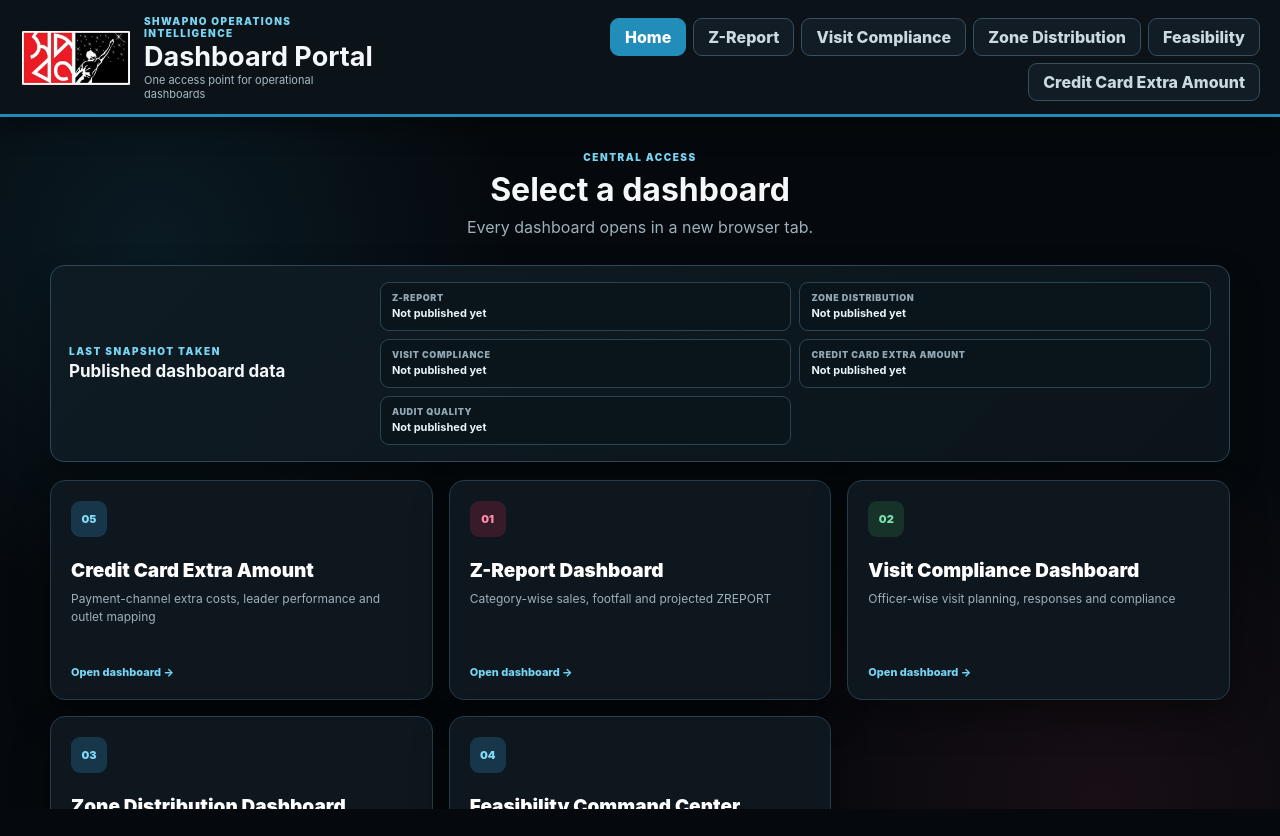
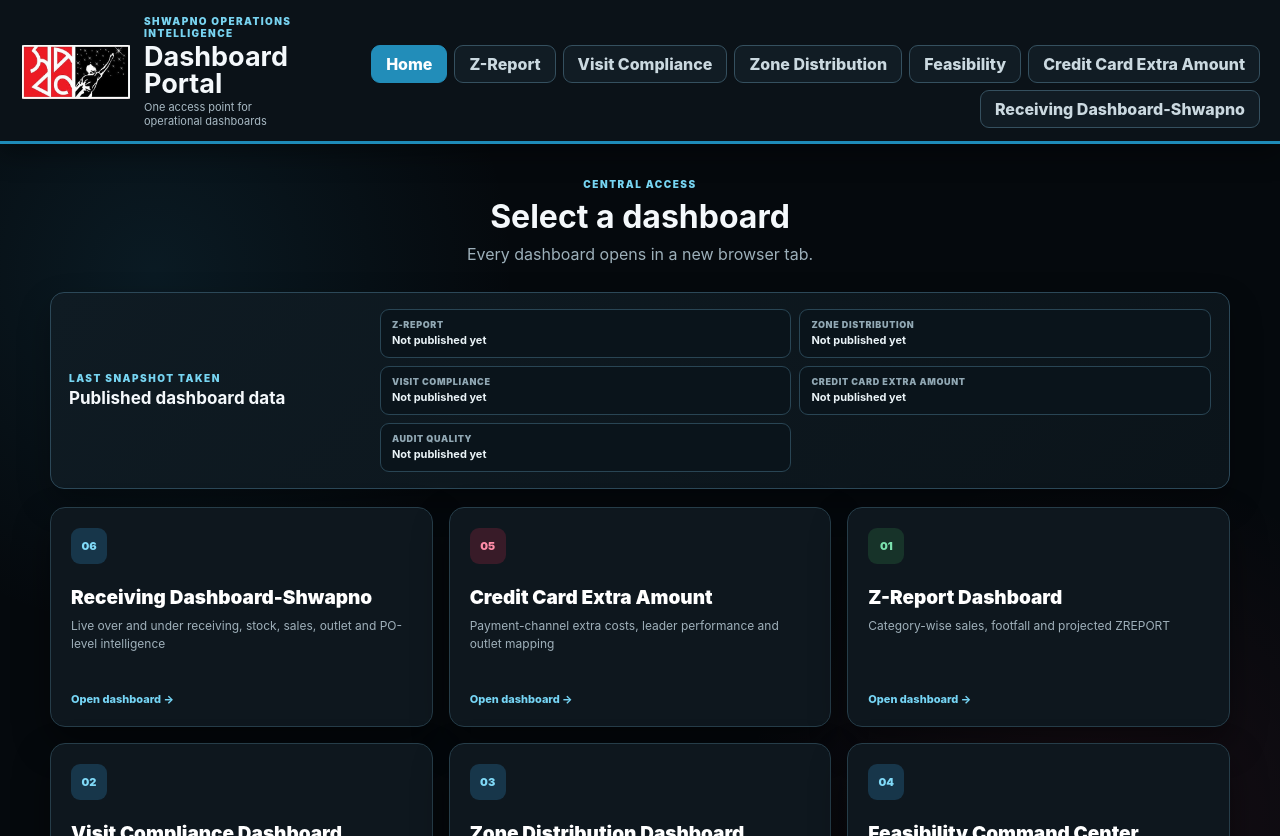
Before and after one commit to aftabz-lab/aftabz-lab.github.io, a plain HTML site: page index.html in a window 1280 px wide. Before the commit the page ends 809 px from the top, so only its background shows below. Drawn offline with Linux system fonts and the light colour scheme; no server answers.

Commit message:
Add files via upload

```diff
--- a/index.html
+++ b/index.html
@@ -29,6 +29,7 @@
       <a class="nav-btn" href="/zone-distribution-dashboard/" target="_blank" rel="noopener noreferrer">Zone Distribution</a>
       <a class="nav-btn" href="https://aftabz-lab.github.io/Feasibility_FInal/" target="_blank" rel="noopener noreferrer">Feasibility</a>
       <a class="nav-btn" href="/credit-card-extra-amount/" target="_blank" rel="noopener noreferrer">Credit Card Extra Amount</a>
+      <a class="nav-btn" href="/receiving-dashboard-shwapno/" target="_blank" rel="noopener noreferrer">Receiving Dashboard-Shwapno</a>
       <button id="drive-setup" class="nav-btn drive-btn" type="button" data-drive-owner-only>Drive setup</button>
     </nav>
   </header>
@@ -69,6 +70,12 @@
       </section>
 
       <div class="dashboard-grid">
+        <a class="dashboard-card" href="/receiving-dashboard-shwapno/" target="_blank" rel="noopener noreferrer">
+          <span class="card-no">06</span>
+          <span class="card-title">Receiving Dashboard-Shwapno</span>
+          <span class="card-desc">Live over and under receiving, stock, sales, outlet and PO-level intelligence</span>
+          <span class="card-action">Open dashboard →</span>
+        </a>
         <a class="dashboard-card" href="/credit-card-extra-amount/" target="_blank" rel="noopener noreferrer">
           <span class="card-no">05</span>
           <span class="card-title">Credit Card Extra Amount</span>
```
